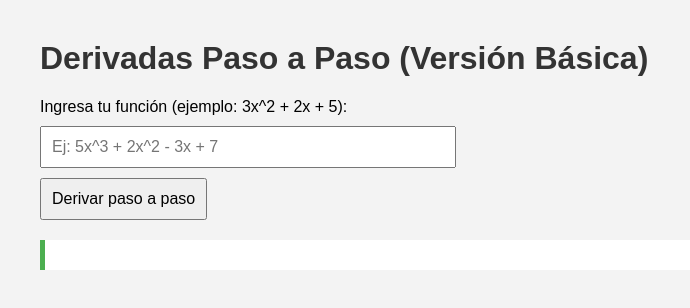
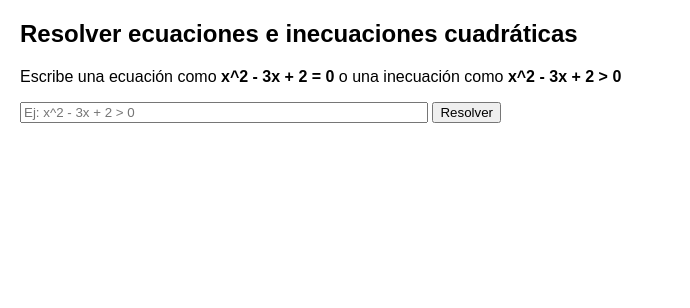
Before and after one commit to Maria2016-ui/Deber-de-Calculo-, a plain HTML site: page index.html in a window 1280 px wide. Shown: the whole page, without its empty margins (0-690 px from the left). Drawn offline with nearby package versions, Linux system fonts and the light colour scheme.

Commit message:
Update index.html

```diff
--- a/index.html
+++ b/index.html
@@ -2,113 +2,130 @@
 <html lang="es">
 <head>
   <meta charset="UTF-8">
-  <title>Derivadas Paso a Paso</title>
+  <title>Resolución de Ecuaciones e Inecuaciones</title>
+  <script src="https://polyfill.io/v3/polyfill.min.js?features=es6"></script>
+  <script id="MathJax-script" async src="https://cdn.jsdelivr.net/npm/mathjax@3/es5/tex-mml-chtml.js"></script>
+  <script src="https://cdn.jsdelivr.net/npm/chart.js"></script>
   <style>
-    body {
-      font-family: Arial, sans-serif;
-      margin: 40px;
-      background-color: #f3f3f3;
-    }
-    h1 {
-      color: #333;
-    }
-    input, button {
-      padding: 10px;
-      font-size: 16px;
-      margin-top: 10px;
-    }
-    #result {
-      margin-top: 20px;
-      padding: 15px;
-      background-color: white;
-      border-left: 5px solid #4CAF50;
-    }
-    .paso {
-      margin-bottom: 10px;
-    }
+    body { font-family: Arial, sans-serif; margin: 20px; }
+    .output { margin-top: 20px; }
+    canvas { max-width: 600px; }
   </style>
 </head>
 <body>
+  <h2>Resolver ecuaciones e inecuaciones cuadráticas</h2>
+  <p>Escribe una ecuación como <strong>x^2 - 3x + 2 = 0</strong> o una inecuación como <strong>x^2 - 3x + 2 > 0</strong></p>
 
-  <h1>Derivadas Paso a Paso (Versión Básica)</h1>
+  <input type="text" id="input" placeholder="Ej: x^2 - 3x + 2 > 0" style="width: 400px;">
+  <button onclick="resolver()">Resolver</button>
 
-  <label for="funcion">Ingresa tu función (ejemplo: 3x^2 + 2x + 5):</label><br>
-  <input type="text" id="funcion" placeholder="Ej: 5x^3 + 2x^2 - 3x + 7" size="40"><br>
-  <button onclick="derivar()">Derivar paso a paso</button>
-
-  <div id="result"></div>
+  <div class="output" id="resultado"></div>
+  <div class="output" id="tabla"></div>
+  <canvas id="grafico"></canvas>
 
   <script>
-    function derivar() {
-      const input = document.getElementById("funcion").value;
-      const resultDiv = document.getElementById("result");
-      resultDiv.innerHTML = "";
+    function resolver() {
+      const entrada = document.getElementById("input").value;
+      const resultadoDiv = document.getElementById("resultado");
+      const tablaDiv = document.getElementById("tabla");
+      const graficoCanvas = document.getElementById("grafico");
+      resultadoDiv.innerHTML = "";
+      tablaDiv.innerHTML = "";
+      const regex = /([+-]?\d*)x\^2\s*([+-]\s*\d*)x\s*([+-]\s*\d*)([<>=]+)\s*0|=\s*0/;
+      const match = entrada.replace(/\s+/g, "").match(/([+-]?\d*)x\^2([+-]?\d*)x([+-]?\d*)([><=]=?|=)0/);
 
-      const terminos = input.replace(/ /g, "").match(/[+-]?\d*x\^?\d*|[+-]?\d+/g);
-
-      if (!terminos) {
-        resultDiv.innerHTML = "<p>No se reconocieron términos válidos.</p>";
+      if (!match) {
+        resultadoDiv.innerHTML = "<b>Formato no válido.</b> Usa el formato: ax^2 + bx + c < > = 0";
         return;
       }
 
-      let pasos = [];
-      let derivadaFinal = [];
+      let [_, a, b, c, operador] = match;
+      a = parseFloat(a === "" || a === "+" ? 1 : (a === "-" ? -1 : a));
+      b = parseFloat(b === "" || b === "+" ? 1 : (b === "-" ? -1 : b));
+      c = parseFloat(c);
 
-      terminos.forEach((t, i) => {
-        let paso = "";
-        let coef = 1;
-        let exp = 0;
+      const discriminante = b ** 2 - 4 * a * c;
+      let x1, x2;
 
-        // Término constante
-        if (!t.includes("x")) {
-          paso = `El término <strong>${t}</strong> es constante. Su derivada es 0.`;
-          derivadaFinal.push("0");
+      if (discriminante >= 0) {
+        x1 = (-b + Math.sqrt(discriminante)) / (2 * a);
+        x2 = (-b - Math.sqrt(discriminante)) / (2 * a);
+        if (x1 > x2) [x1, x2] = [x2, x1];
+      }
+
+      let solucion = "";
+
+      if (operador === "=") {
+        if (discriminante > 0) {
+          solucion = `\\(x_1 = ${x1.toFixed(2)}, x_2 = ${x2.toFixed(2)}\\)`;
+        } else if (discriminante === 0) {
+          solucion = `\\(x = ${x1.toFixed(2)}\\)`;
+        } else {
+          solucion = "No tiene solución real.";
         }
-        // Término como x o -x
-        else if (t === "x" || t === "+x" || t === "-x") {
-          coef = (t[0] === "-") ? -1 : 1;
-          exp = 1;
-          let nuevoCoef = coef * exp;
-          paso = `Derivando <strong>${t}</strong>: coef = ${coef}, exp = ${exp}. Resultado: ${nuevoCoef}`;
-          derivadaFinal.push(`${nuevoCoef}`);
+      } else {
+        if (discriminante < 0) {
+          solucion = a > 0
+            ? (operador.includes(">") ? "\\(x \in \mathbb{R}\\)" : "No hay solución real")
+            : (operador.includes("<") ? "\\(x \in \mathbb{R}\\)" : "No hay solución real");
+        } else {
+          const signo = a > 0;
+          if (operador === ">") {
+            solucion = signo ? `\\(x < ${x1.toFixed(2)} \\cup x > ${x2.toFixed(2)}\\)` : `\\(${x1.toFixed(2)} < x < ${x2.toFixed(2)}\\)`;
+          } else if (operador === ">=") {
+            solucion = signo ? `\\(x \le ${x1.toFixed(2)} \\cup x \ge ${x2.toFixed(2)}\\)` : `\\(${x1.toFixed(2)} \le x \le ${x2.toFixed(2)}\\)`;
+          } else if (operador === "<") {
+            solucion = signo ? `\\(${x1.toFixed(2)} < x < ${x2.toFixed(2)}\\)` : `\\(x < ${x1.toFixed(2)} \\cup x > ${x2.toFixed(2)}\\)`;
+          } else if (operador === "<=") {
+            solucion = signo ? `\\(${x1.toFixed(2)} \le x \le ${x2.toFixed(2)}\\)` : `\\(x \le ${x1.toFixed(2)} \\cup x \ge ${x2.toFixed(2)}\\)`;
+          }
         }
-        // Término como ax^n
-        else if (t.includes("^")) {
-          let [parteCoef, parteExp] = t.split("x^");
-          coef = (parteCoef === "" || parteCoef === "+") ? 1 : (parteCoef === "-" ? -1 : parseFloat(parteCoef));
-          exp = parseFloat(parteExp);
-          let nuevoCoef = coef * exp;
-          let nuevoExp = exp - 1;
-          paso = `Derivando <strong>${t}</strong>:
-                  coef = ${coef}, exp = ${exp}.
-                  Aplicamos regla de potencia:
-                  ${coef}×${exp} = ${nuevoCoef},
-                  nuevo exponente = ${nuevoExp}.
-                  Resultado: ${nuevoCoef}x^${nuevoExp}`;
-          derivadaFinal.push(`${nuevoCoef}x^${nuevoExp}`);
-        }
-        // Término como ax
-        else if (t.includes("x")) {
-          coef = t.replace("x", "") || "1";
-          coef = (coef === "+") ? 1 : (coef === "-") ? -1 : parseFloat(coef);
-          exp = 1;
-          let nuevoCoef = coef * exp;
-          paso = `Derivando <strong>${t}</strong>: coef = ${coef}, exp = ${exp}. Resultado: ${nuevoCoef}`;
-          derivadaFinal.push(`${nuevoCoef}`);
+      }
+
+      resultadoDiv.innerHTML = `<p><b>Resultado:</b> \(${a}x^2 + ${b}x + ${c} ${operador} 0\)</p><p><b>Solución:</b> ${solucion}</p>`;
+      MathJax.typeset();
+
+      if (discriminante >= 0) {
+        const valores = [];
+        const f = x => a * x ** 2 + b * x + c;
+        for (let x = x1 - 2; x <= x2 + 2; x += 1) {
+          valores.push({ x, y: f(x) });
         }
 
-        pasos.push(`<div class="paso">${paso}</div>`);
-      });
+        new Chart(graficoCanvas, {
+          type: 'line',
+          data: {
+            labels: valores.map(v => v.x.toFixed(2)),
+            datasets: [{
+              label: `${a}x² + ${b}x + ${c}`,
+              data: valores.map(v => v.y),
+              borderWidth: 2,
+              fill: false
+            }]
+          },
+          options: {
+            scales: {
+              x: { title: { display: true, text: 'x' } },
+              y: { title: { display: true, text: 'f(x)' } }
+            }
+          }
+        });
 
-      resultDiv.innerHTML = `
-        <h3>Pasos:</h3>
-        ${pasos.join("")}
-        <hr>
-        <h3>Derivada final:</h3>
-        <p><strong>f'(x) = ${derivadaFinal.join(" + ").replace(/\+\s*-/g, "- ")}</strong></p>
-      `;
+        // Tabla de signos
+        const signoF = x => Math.sign(f(x));
+        let tabla = `<h3>Tabla de signos:</h3><table border="1" cellpadding="5"><tr><th>x</th>`;
+        for (let x = x1 - 2; x <= x2 + 2; x += 1) {
+          tabla += `<td>${x.toFixed(2)}</td>`;
+        }
+        tabla += "</tr><tr><th>f(x)</th>";
+        for (let x = x1 - 2; x <= x2 + 2; x += 1) {
+          const valor = f(x);
+          tabla += `<td>${valor === 0 ? "0" : (valor > 0 ? "+" : "-")}</td>`;
+        }
+        tabla += "</tr></table>";
+        tablaDiv.innerHTML = tabla;
+      }
     }
   </script>
-
 </body>
 </html>
```
